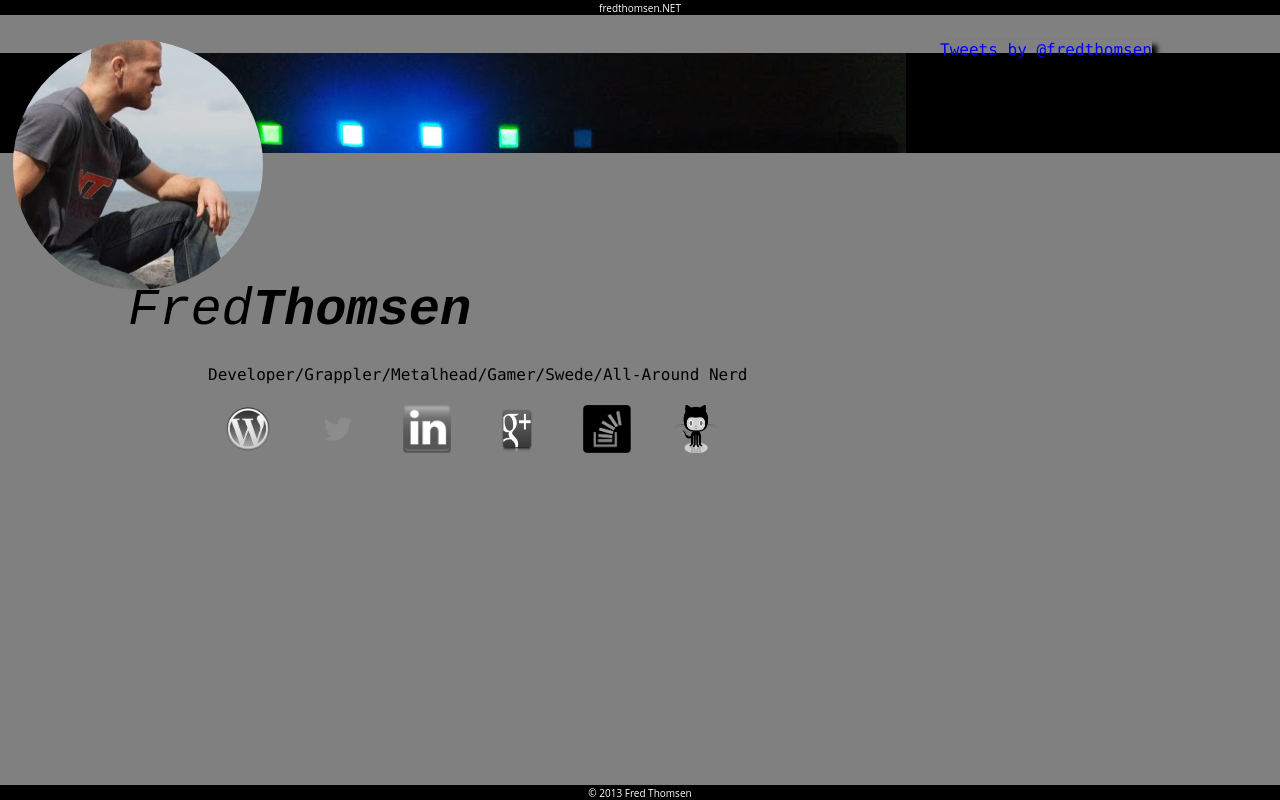
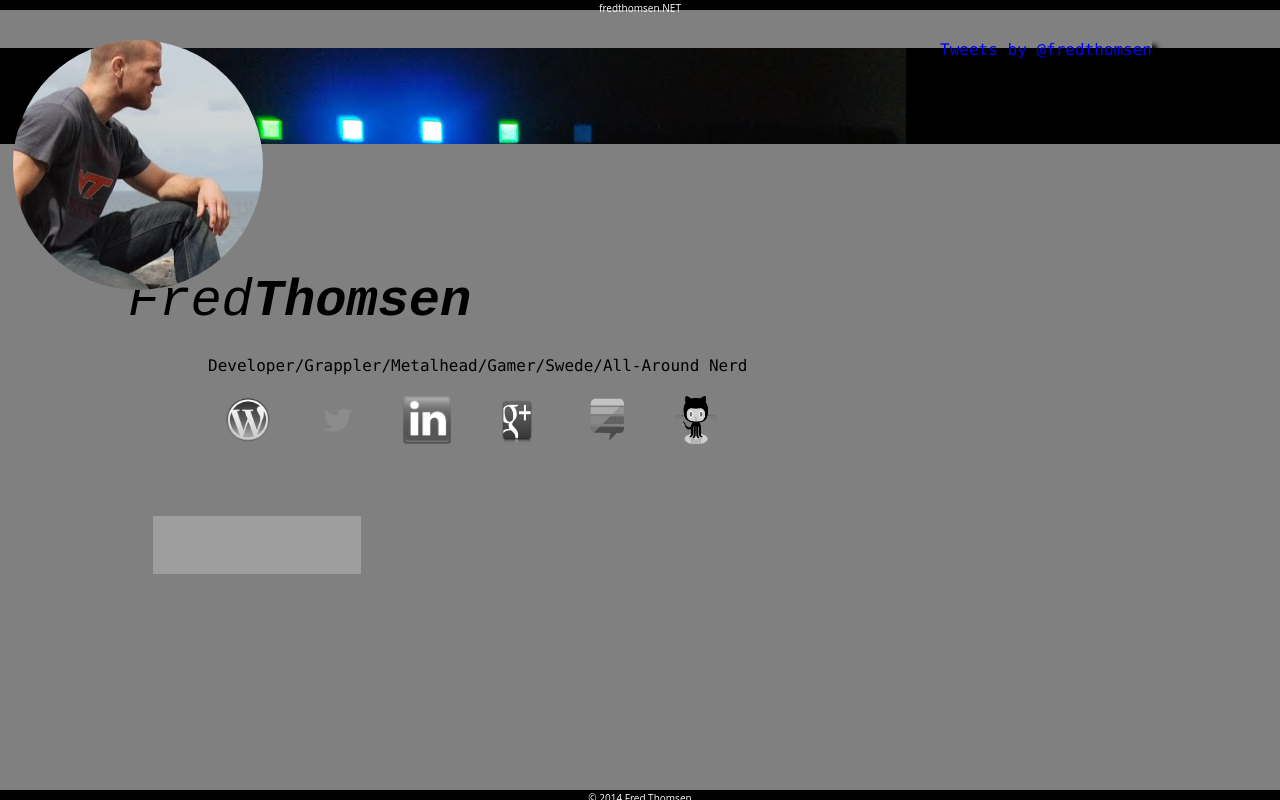
Before and after one commit to fredthomsen/fredthomsen.net, a PHP site: page / in a window 1280 px wide. Run offline with PHP 8.4, Linux system fonts and the light colour scheme; some libraries are stand-ins or nearby versions; grey boxes are pictures that could not be loaded.

Commit message:
Random commit of some old changes

```diff
--- a/css/base.css
+++ b/css/base.css
@@ -15,7 +15,7 @@ header,footer {
     font-size: 10px;
     font-family: 'Open Sans', sans-serif;
     background-color:black;
-    height:15px;
+    height:1em;
 }
 
 header {
@@ -60,7 +60,7 @@ a:visited {
 #banner {
     background-image: url('/images/lights.jpg');
     width:100%;
-    height:100px;
+    height:6em;
     background-position: 140px -55px;
     background-color:black;
     background-repeat:no-repeat;
@@ -96,6 +96,13 @@ a:visited {
 }
 
 #bottom {
+    margin: 10px;
+    margin-top: 5%;
+}
+
+#bottom div {
+    margin: 15px;
+    display: inline;
 }
 
 #name {
--- a/index.php
+++ b/index.php
@@ -84,18 +84,23 @@ if ($isMobile)
                     <a href="https://www.linkedin.com/in/fredthomsen">
                         <img src="images/logos/linkedin_logo.png">
                     </a>
-                    <a href="https://plus.google.com/u/0/110862805895158581654/">
+                    <a href="https://plus.google.com/+FredThomsen">
                         <img src="images/logos/googleplus_logo.png">
                     </a>
-                    <a href="http://stackoverflow.com/users/1526546/fred-thomsen">
-                        <img src="images/logos/stackoverflow_logo.png">
+                    <a href="http://stackexchange.com/users/1274123">
+                        <img src="images/logos/stackex_logo.svg">
                     </a>
                     <a href="https://github.com/fredthomsen">
                         <img src="images/logos/github_logo.png">
                     </a>
                 </div>
             </div>
-            <div id="bottom"></div>
+            <div id="bottom">
+                <div id="stackex">
+                    <a href="http://stackexchange.com/users/1274123">
+                        <img src="http://stackexchange.com/users/flair/1274123.png" width="208" height="58" alt="profile for Fred Thomsen on Stack Exchange, a network of free, community-driven Q&amp;A sites" title="profile for Fred Thomsen on Stack Exchange, a network of free, community-driven Q&amp;A sites">
+                    </a>
+                </div>
                 <div id="gplusone">
                     <div class="g-plusone" data-annotation="inline" data-width="300"></div>
                     <script type="text/javascript">
@@ -110,8 +115,9 @@ if ($isMobile)
                     </script>
                 </div>
             </div>
+        </div>
         <footer>
-            <p>&copy; 2013 Fred Thomsen</p>
+            <p>&copy; 2014 Fred Thomsen</p>
         </footer>
     </body>
 </html>
```
Also changed, not shown: images/logos/stackex_logo.svg (added). Lines whose indentation alone changed are shown as unchanged.
